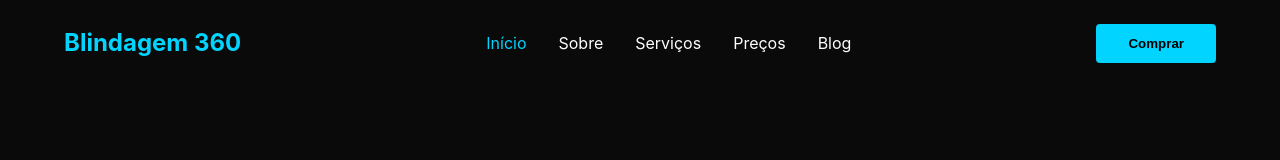
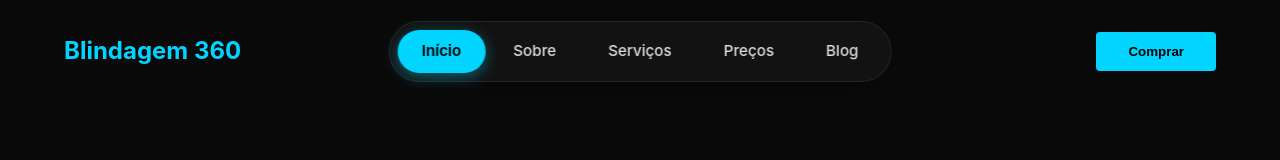
Before and after one commit to FilipiWanderley/Blindagem-360, a React (Vite) app: page /blog in a window 1280 px wide. Shown: the top 160 px of the page. Built offline with nearby package versions, Linux system fonts and the light colour scheme.

Commit message:
Update navbar style to floating pill design

```diff
--- a/src/App.css
+++ b/src/App.css
@@ -103,28 +103,88 @@ a {
   display: flex;
   justify-content: space-between;
   align-items: center;
-  padding: 1.5rem 5%;
-  background-color: transparent;
+  padding: 2rem 5%;
   position: absolute;
   top: 0;
   left: 0;
   right: 0;
-  z-index: 100;
+  z-index: 1000;
+  width: 100%;
 }
 
 .logo {
   font-size: 1.5rem;
   font-weight: 700;
   color: var(--primary-color);
+  z-index: 1001;
 }
 
 .nav-links {
+  position: absolute;
+  left: 50%;
+  transform: translateX(-50%);
   display: flex;
-  gap: 2rem;
+  align-items: center;
+  gap: 0.25rem;
+  background-color: rgba(20, 20, 20, 0.85);
+  backdrop-filter: blur(12px);
+  padding: 0.5rem;
+  border-radius: 100px;
+  border: 1px solid rgba(255, 255, 255, 0.08);
+  box-shadow: 0 10px 25px rgba(0, 0, 0, 0.2);
+  z-index: 1001;
 }
 
-.nav-links a:hover, .nav-links a.active {
-  color: var(--primary-color);
+.nav-links a {
+  text-decoration: none;
+  color: #e0e0e0;
+  font-size: 0.95rem;
+  font-weight: 500;
+  padding: 0.6rem 1.5rem;
+  border-radius: 100px;
+  transition: all 0.3s ease;
+}
+
+.nav-links a:hover {
+  color: #fff;
+  background-color: rgba(255, 255, 255, 0.08);
+}
+
+.nav-links a.active {
+  background-color: var(--primary-color);
+  color: #000;
+  font-weight: 600;
+  box-shadow: 0 4px 15px rgba(0, 212, 255, 0.4);
+}
+
+/* Button in Navbar */
+.navbar .btn-primary {
+  z-index: 1001;
+}
+
+/* Responsive Navbar */
+@media (max-width: 900px) {
+  .navbar {
+    flex-direction: column;
+    gap: 1.5rem;
+    padding: 1.5rem;
+    background: linear-gradient(to bottom, rgba(10,10,10,0.95), rgba(10,10,10,0));
+  }
+
+  .nav-links {
+    position: relative;
+    left: auto;
+    transform: none;
+    width: 100%;
+    justify-content: center;
+    overflow-x: auto;
+    border-radius: 16px;
+    padding: 0.75rem;
+  }
+
+  .logo {
+    margin-bottom: 0;
+  }
 }
 
 /* Hero Section */
```
